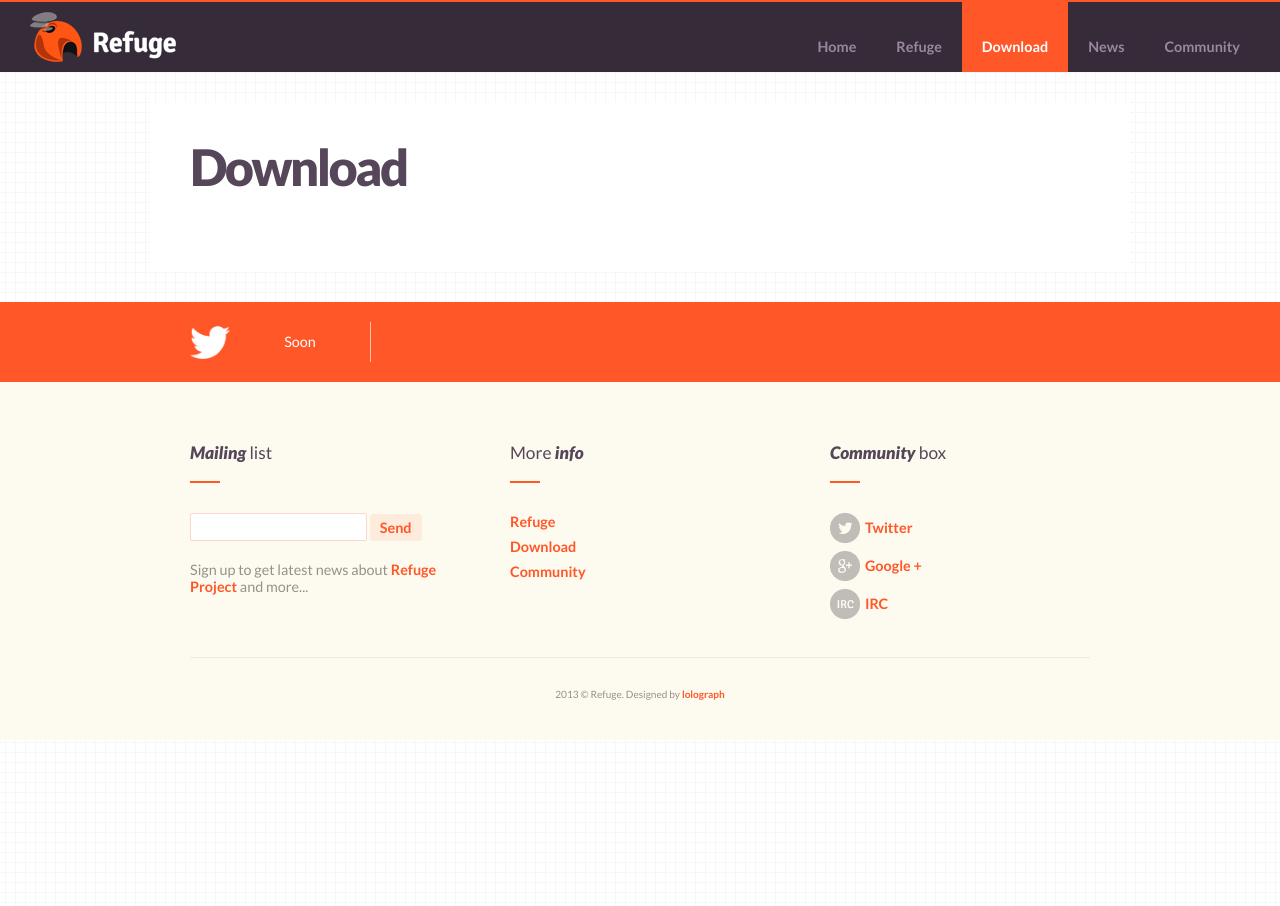
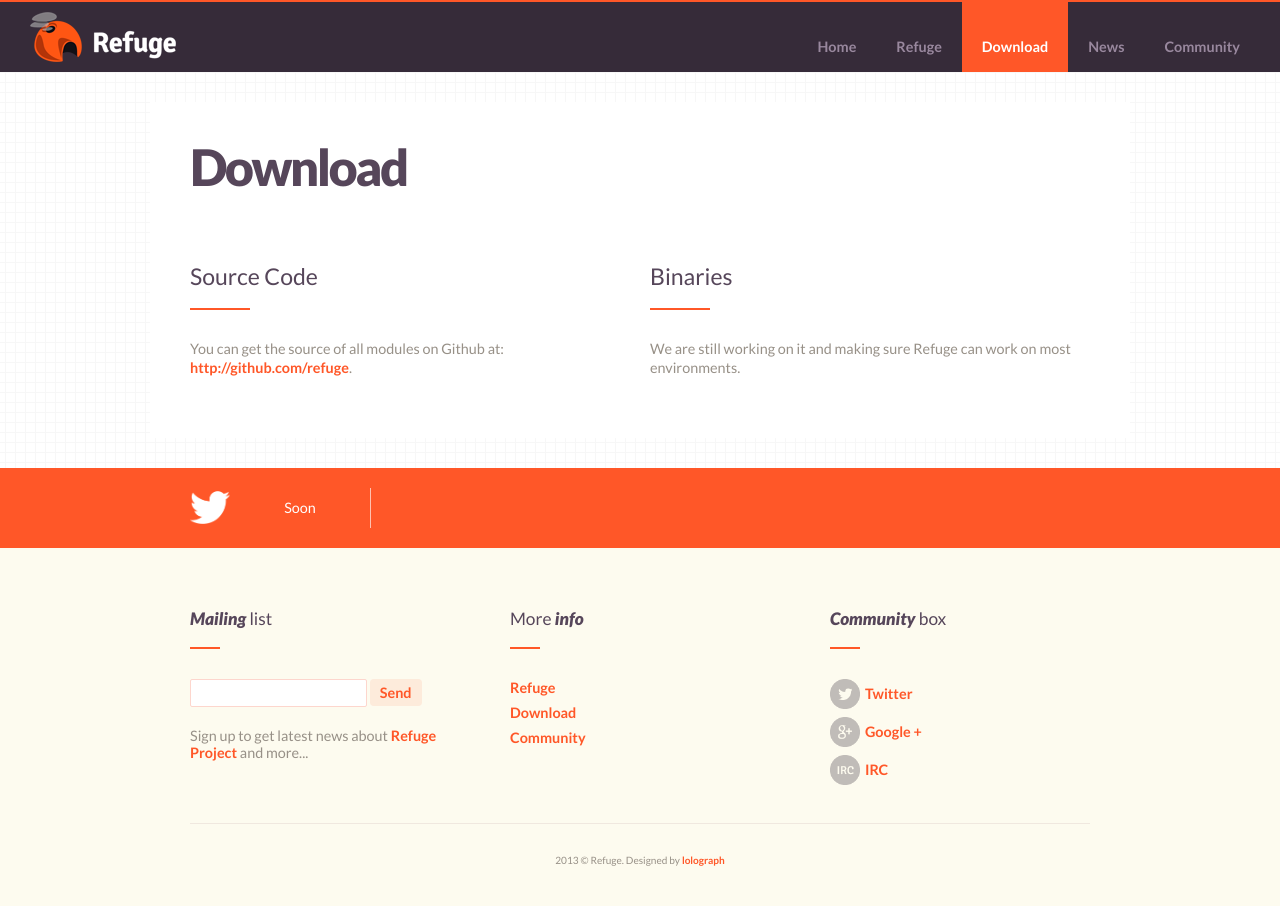
Before and after one commit to refuge/refuge.io, a Jekyll site: the page built from web/download/index.html, in a window 1280 px wide. Built offline with Jekyll 4.4.1, drawn with Linux system fonts in a browser that asks for light colours.

Commit message:
Adding some meat to the download page.

```diff
--- a/web/download/index.html
+++ b/web/download/index.html
@@ -9,6 +9,14 @@ title: Download
                                 <div class="whole">
                                     <h2>Download</h2>
                                 </div>
+                                <div class="one-half">
+                                    <h3>Source Code</h3>
+                                    <p>You can get the source of all modules on Github at: <a href="http://github.com/refuge">http://github.com/refuge</a>.</p>
+                                </div>
+                                <div class="one-half">
+                                    <h3>Binaries</h3>
+                                    <p>We are still working on it and making sure Refuge can work on most environments.</p>
+                                </div>
                             </div>
                         </article>
                     </div>
```
